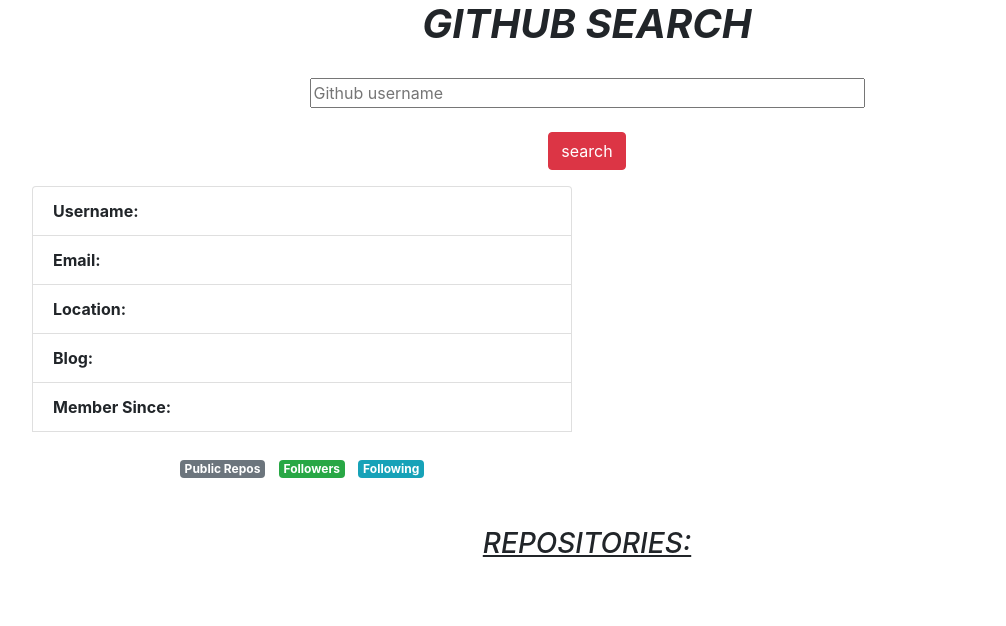
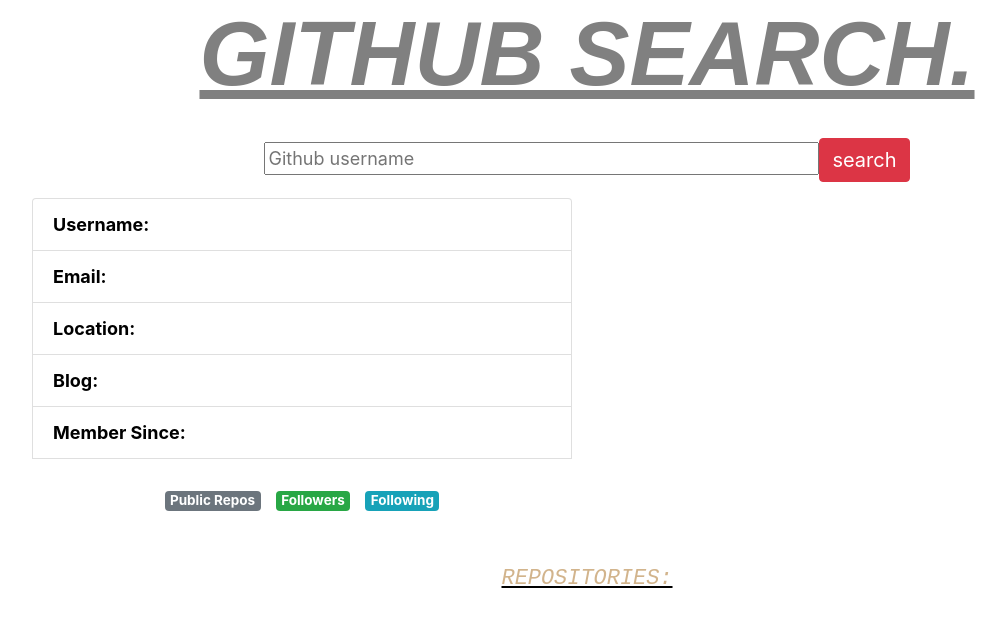
Before and after one commit to mitchnm/github-search, an Angular app: page / in a window 1280 px wide. Shown: the top 626 px of the page, without its empty margins (53-1059 px from the left). Built offline with nearby package versions, Linux system fonts and the light colour scheme.

Commit message:
updated html

```diff
--- a/src/app/ghsdeets/ghsdeets.component.css
+++ b/src/app/ghsdeets/ghsdeets.component.css
@@ -0,0 +1,47 @@
+form{
+  margin: 0 auto;
+}
+.container {
+  width: 100%;
+  height: 100%;
+  background-attachment: fixed;
+  position: relative;
+  width: 100%;
+  height: 100%;
+  background-color: transparent;
+  text-decoration: none;
+  font-size: large;
+}
+body {
+  width: 100%;
+  height: 100%;
+  background-attachment: fixed;
+  position: relative;
+  background-position: cover;
+  width: 100%;
+  height: 100%;
+  color: black;
+  text-decoration: none;
+  font-size: large;
+
+}
+h1{
+  font-size: 500%;
+  font-family: sans-serif;
+  color: gray;
+}
+h3{
+  font-size: 150%;
+  font-family: monospace;
+  color: tan;
+}
+
+button{
+  font-size: 20px;
+  text-align: center;
+}
+#ngamia{
+  border: 2px solid grey;
+  padding-bottom: 0px;
+
+}
--- a/src/app/ghsdeets/ghsdeets.component.html
+++ b/src/app/ghsdeets/ghsdeets.component.html
@@ -1,11 +1,11 @@
-<h1 style="text-align:center"><em><strong>GITHUB SEARCH</strong></em></h1>
+<body>
+<h1 style="text-align:center"><em><strong><u>GITHUB SEARCH.</u></strong></em></h1>
 <div class="container">
   <div style="margin-top:30px;" width="100%">
 
     <form (ngSubmit)='findprofile()' class="search-form">
       <div class="form-group" style="text-align:center">
-        <input type="text" placeholder="Github username" [(ngModel)]="username" name="username" style="width:50%"><br><br>
-        <button class="btn btn-danger" type="submit">search</button>
+        <input type="text" placeholder="Github username" [(ngModel)]="username" name="username" style="width:50%"><button class="btn btn-danger" type="submit">search</button>
       </div>
     </form>
     <div class="row">
@@ -34,7 +34,7 @@
     <strong><em><u>
         <h3 style="text-align:center">REPOSITORIES:</h3>
       </u></em></strong>
-    <div *ngFor="let repo of repos" style="text-align:center">
+    <div *ngFor="let repo of repos" style="text-align:center" id="ngamia">
       <h4><a href="{{repo.html_url}}"><u>{{repo.name}}</u></a></h4>
       <p>{{repo.description}}</p>
 
@@ -42,3 +42,5 @@
       <span class="badge badge-primary">{{repo.forks}} Forks</span>
     </div>
 </div>
+</div>
+</body>
```
Also changed, not shown: src/app/ghss/ghs.service.ts (line endings or trailing spaces).
